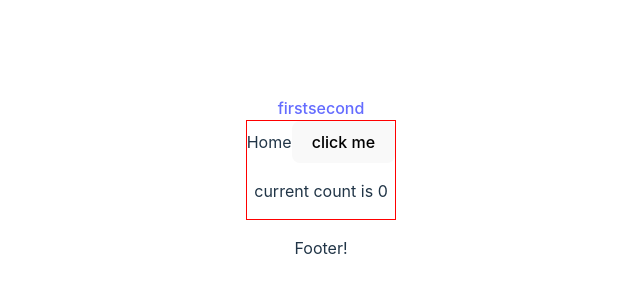
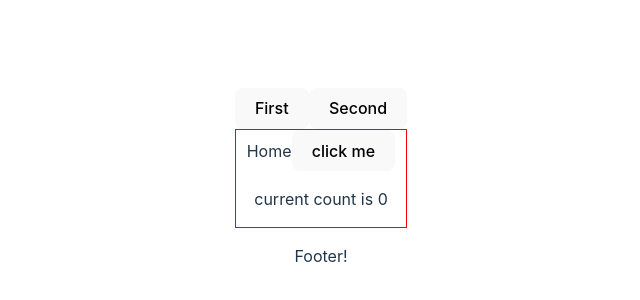
Before and after one commit to Seeru-crypto/helmes_homework, a React (Vite) app in the folder ui_v2/: page / in a window 1280 px wide. Shown: the part 214-514 px from the top of the page, without its empty margins (319-959 px from the left). Built offline with nearby package versions, Linux system fonts and the light colour scheme.

Commit message:
feat: add  persistant state
Took 7 minutes

```diff
--- a/ui_v2/src/App.tsx
+++ b/ui_v2/src/App.tsx
@@ -4,12 +4,10 @@ import {ToastContainer} from 'react-toastify';
 import AppRoutes from "./routes.tsx";
 import Header from "./components/header/header.tsx";
 import Footer from "./components/Footer/Footer.tsx";
-import {BrowserRouter} from "react-router-dom";
 
 function App() {
 
     return (
-        <BrowserRouter>
             <div className={styles.AppHeader}>
                 <ToastContainer className="toastify-container" toastClassName="toastify-toast"/>
                 <Header/>
@@ -18,7 +16,6 @@ function App() {
                 </div>
                 <Footer/>
             </div>
-        </BrowserRouter>
     )
 }
 
--- a/ui_v2/src/components/header/header.tsx
+++ b/ui_v2/src/components/header/header.tsx
@@ -1,11 +1,29 @@
 import styles from "./header.module.scss"
+import {useNavigate} from "react-router-dom";
 
 function Header() {
+    const navigate = useNavigate();
+
+
+    function navigateToPage({ event, destination }: { event: React.MouseEvent<HTMLElement, MouseEvent>; destination: string }): void {
+        event.preventDefault();
+        navigate(`${destination}`);
+    }
+
+
   return (
       <div className={styles.header}>
           <nav>
-              <a href="/">first</a>
-              <a href="/second">second</a>
+              <button
+              onClick={(event) => navigateToPage({event, destination: "/"})}
+              >
+                  First
+              </button>
+              <button
+              onClick={(event) => navigateToPage({event, destination: "/second"})}
+              >
+                  Second
+              </button>
           </nav>
       </div>
   )
--- a/ui_v2/src/main.tsx
+++ b/ui_v2/src/main.tsx
@@ -9,7 +9,9 @@ import {BrowserRouter} from "react-router-dom";
 ReactDOM.createRoot(document.getElementById('root')!).render(
     <React.StrictMode>
         <Provider store={store}>
+            <BrowserRouter>
                 <App/>
+            </BrowserRouter>
         </Provider>
     </React.StrictMode>,
 )
```
